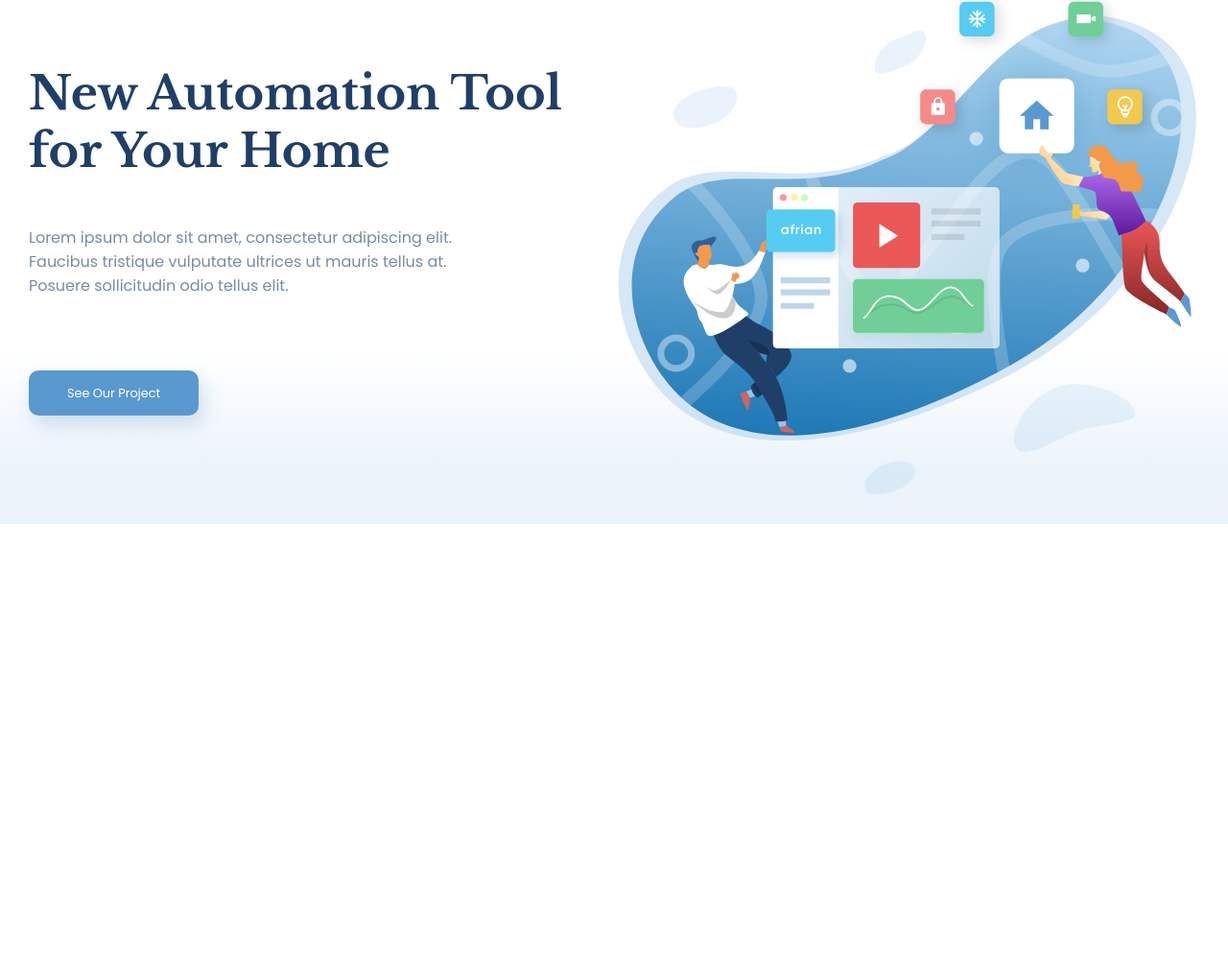
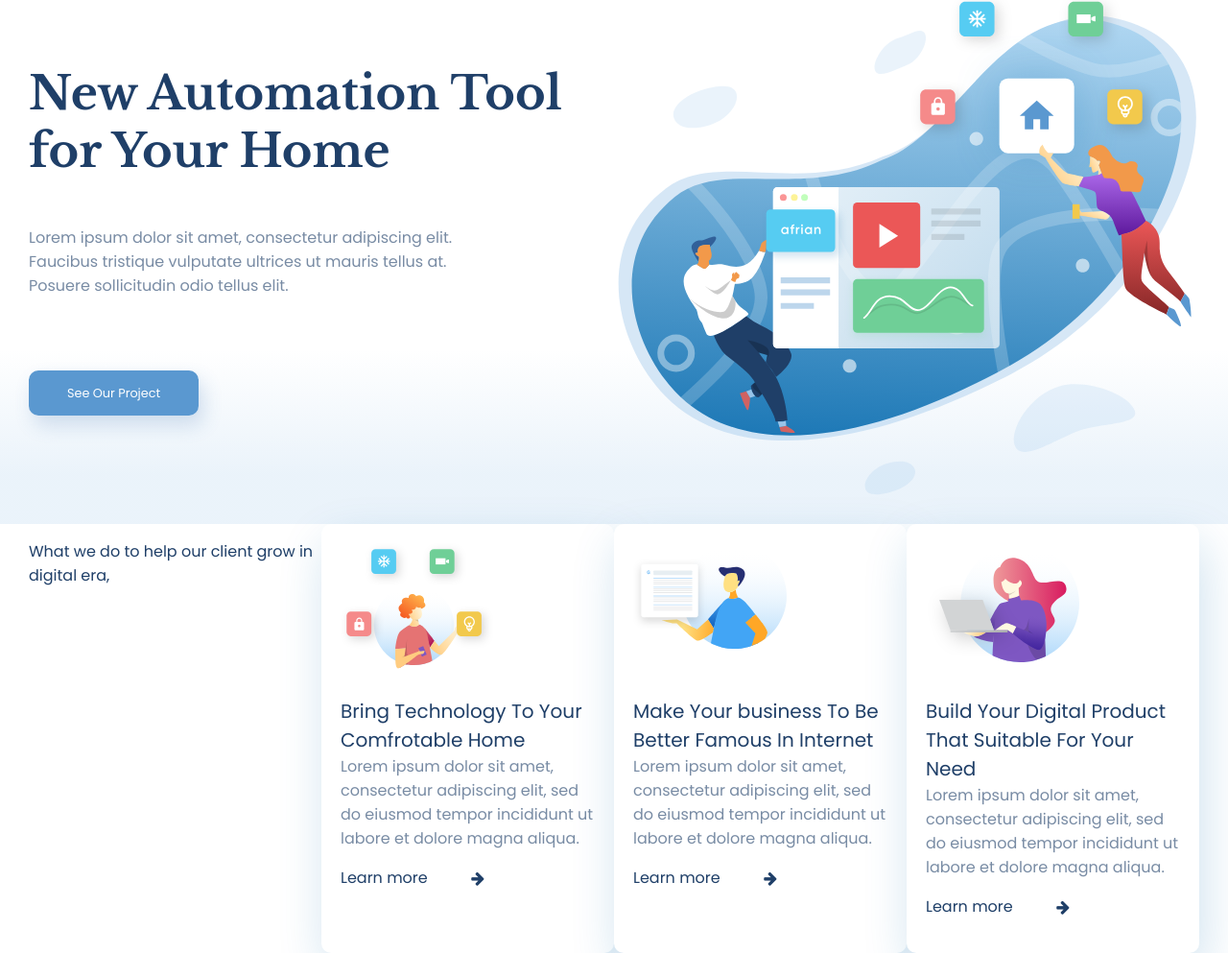
Before and after one commit to Abdulqudus001/landing-page-design, a plain HTML site: page index.html in a window 1280 px wide. Shown: the part 114-1107 px from the top of the page at 96% size. Before the commit the page ends 800 px from the top, so only its background shows below. Drawn offline with nearby package versions, Linux system fonts and the light colour scheme.

Commit message:
Added client card

```diff
--- a/index.html
+++ b/index.html
@@ -8,6 +8,7 @@
   <link rel="stylesheet" href="./stylesheets/_variables.css">
   <link rel="stylesheet" href="./stylesheets/index.css">
   <link href="https://fonts.googleapis.com/css?family=Libre+Baskerville:400,700|Poppins:400,700&display=swap" rel="stylesheet">
+  <link rel="stylesheet" href="https://stackpath.bootstrapcdn.com/font-awesome/4.7.0/css/font-awesome.min.css">
 </head>
 <body>
   <div class="navbar container">
@@ -60,7 +61,58 @@
       <img src="./assets/images/hero.svg" alt="Hero Image">
     </div>
   </div>
-  <!-- <img src="./assets/images/hero.svg" alt=""> -->
+  <div class="client">
+    <div class="container">
+      <p>
+        What we do to help our client grow in digital era,
+      </p>
+      <div class="client-card">
+        <div class="card-img">
+          <img src="./assets/images/technology.svg" alt="">
+        </div>
+        <div class="card-title">
+          Bring Technology To Your Comfrotable Home
+        </div>
+        <div class="card-subtitle">
+          Lorem ipsum dolor sit amet, consectetur adipiscing elit, sed do eiusmod tempor incididunt ut labore et dolore magna aliqua.
+        </div>
+        <div class="card-cta">
+          <p>Learn more</p>
+          <i class="fa fa-arrow-right"></i>
+        </div>
+      </div>
+      <div class="client-card">
+        <div class="card-img">
+          <img src="./assets/images/business.svg" alt="">
+        </div>
+        <div class="card-title">
+          Make Your business To Be Better Famous In Internet
+        </div>
+        <div class="card-subtitle">
+          Lorem ipsum dolor sit amet, consectetur adipiscing elit, sed do eiusmod tempor incididunt ut labore et dolore magna aliqua.
+        </div>
+        <div class="card-cta">
+          <p>Learn more</p>
+          <i class="fa fa-arrow-right"></i>
+        </div>
+      </div>
+      <div class="client-card">
+        <div class="card-img">
+          <img src="./assets/images/digital.svg" alt="">
+        </div>
+        <div class="card-title">
+          Build Your Digital Product That Suitable For Your Need
+        </div>
+        <div class="card-subtitle">
+          Lorem ipsum dolor sit amet, consectetur adipiscing elit, sed do eiusmod tempor incididunt ut labore et dolore magna aliqua.
+        </div>
+        <div class="card-cta">
+          <p>Learn more</p>
+          <i class="fa fa-arrow-right"></i>
+        </div>
+      </div>
+    </div>
+  </div>
   <script src="./javascript/main.js"></script>
 </body>
 </html>
--- a/stylesheets/index.css
+++ b/stylesheets/index.css
@@ -2,7 +2,7 @@ body {
   margin: 0;
   padding: 0;
   background-color: #fff;
-  width: 100vw;
+  /* width: 100vw; */
   color: var(--blue-01);
   font-family: 'Poppins', sans-serif;
 }
@@ -127,6 +127,52 @@ a:hover {
   text-align: center;
 }
 
+/* What we do */
+.client > .container {
+  display: grid;
+  grid-template-columns: repeat(auto-fit, minmax(300px, 1fr));
+}
+
+.client-card {
+  background-color: #fff;
+  box-shadow: 5px 20px 50px rgba(16, 112, 177, 0.2);
+  border-radius: 10px;
+  /* display: flex;
+  flex-direction: column;
+  align-items: center;
+  justify-content: center; */
+  /* width: 320px; */
+  padding: 20px;
+  max-width: 100%;
+}
+
+.card-img {
+  width: 160px;
+  height: 160px;
+  border-radius: 50%;
+}
+
+.card-img img {
+  width: 100%;
+}
+
+.card-title {
+  font-size: 20px;
+  /* font-weight: bold; */
+}
+
+.card-subtitle {
+  opacity: 0.6;
+  font-size: 1rem;
+}
+
+.card-cta {
+  display: flex;
+  align-items: center;
+  justify-content: space-between;
+  width: 150px;
+}
+
 @media screen and (min-width: 720px) {
   .show-desktop {
     display: block;
```
